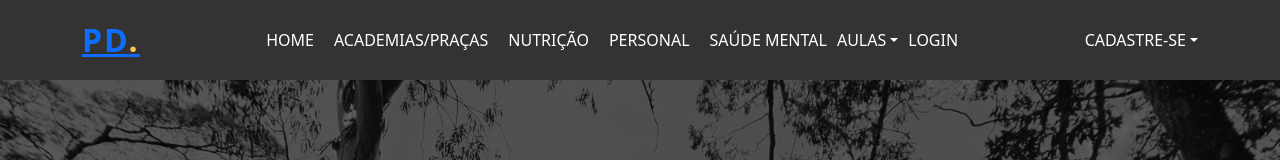
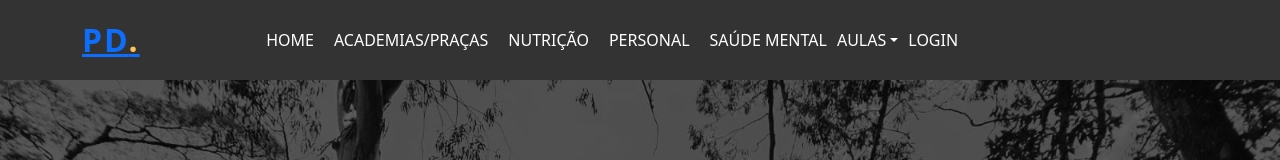
Before and after one commit to Lucas7842/Bem-Estar-Front, a React (Create React App) app: page / in a window 1280 px wide. Shown: the top 160 px of the page. Built offline with nearby package versions, Linux system fonts and the light colour scheme.

Commit message:
Teste de cores de header

```diff
--- a/src/Componentes/Header/header.css
+++ b/src/Componentes/Header/header.css
@@ -1,5 +1,5 @@
 .custom-dropdown .dropdown-toggle {
-  color: white !important;
+  color: transparent !important;
 }
 
 .custom-dropdown .dropdown-menu {
```
